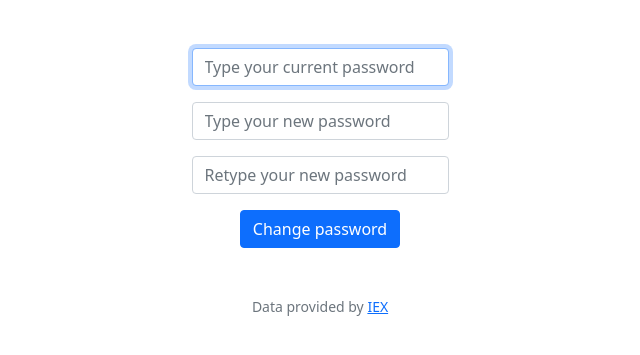
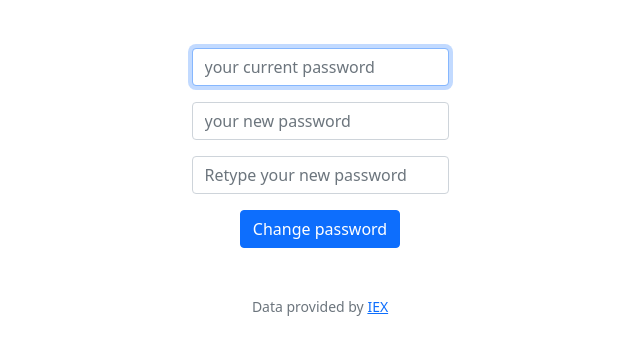
Before and after one commit to ina-inna/code50, a Flask app: page /settings in a window 1280 px wide. Shown: the part 76-431 px from the top of the page, without its empty margins (320-960 px from the left). Run offline with Flask 3, Linux system fonts and the light colour scheme; some libraries are stand-ins or nearby versions.

Commit message:
Mon, Nov 27, 2023, 4:56 PM +00:00

```diff
--- a/finance/templates/settings.html
+++ b/finance/templates/settings.html
@@ -7,10 +7,10 @@
 {% block main %}
     <form action="/settings" method="post">
         <div class="mb-3">
-            <input autocomplete="off" autofocus class="form-control mx-auto w-auto" id="current_password" name="current_password" placeholder="Type your current password" type="text">
+            <input autocomplete="off" autofocus class="form-control mx-auto w-auto" id="current_password" name="current_password" placeholder="your current password" type="text">
         </div>
         <div class="mb-3">
-            <input class="form-control mx-auto w-auto" id="new_password" name="new_password" placeholder="Type your new password" type="password">
+            <input class="form-control mx-auto w-auto" id="new_password" name="new_password" placeholder="your new password" type="password">
         </div>
         <div class="mb-3">
             <input class="form-control mx-auto w-auto" id="password_checker" name="password_checker" placeholder="Retype your new password" type="password">
```
